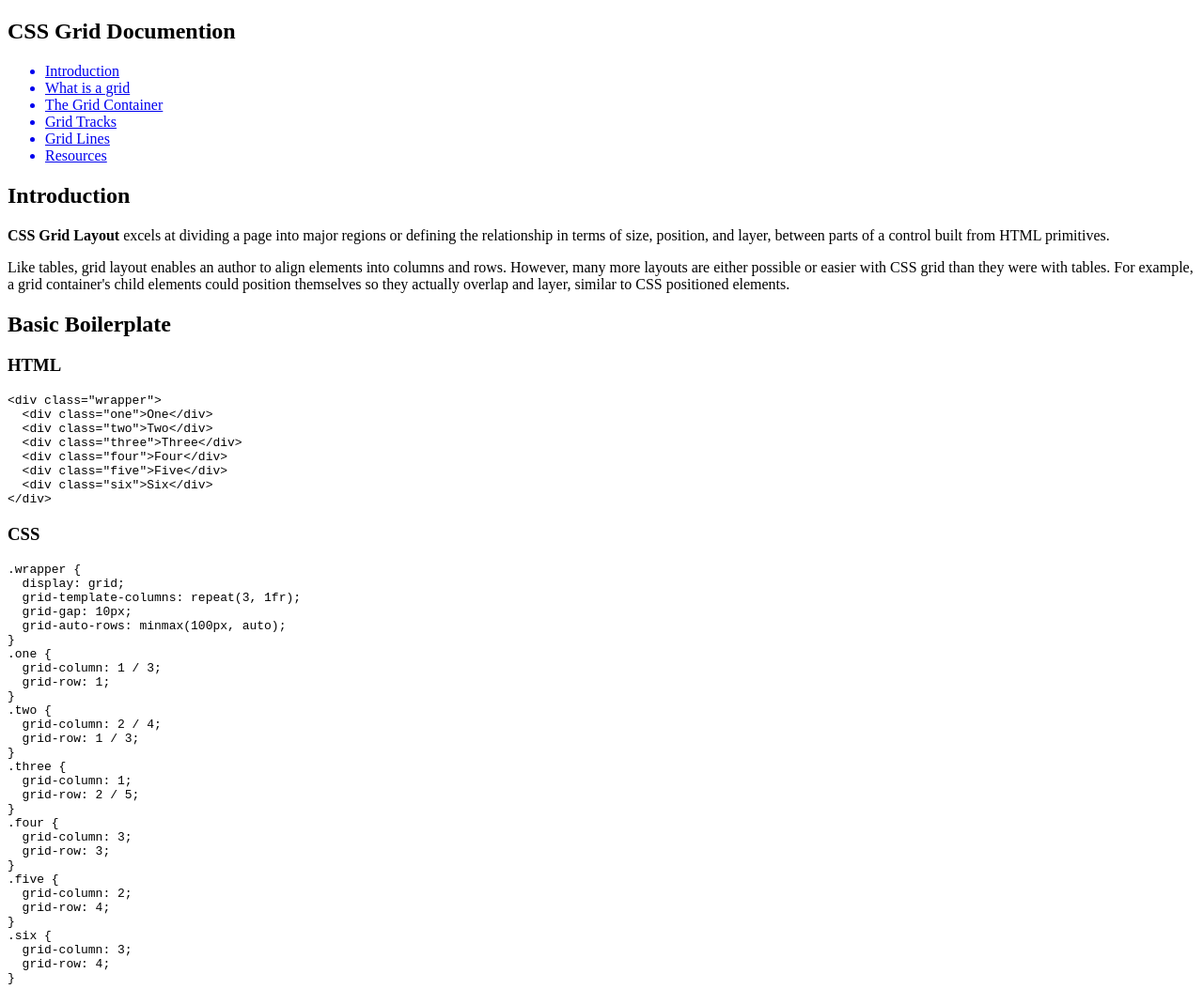
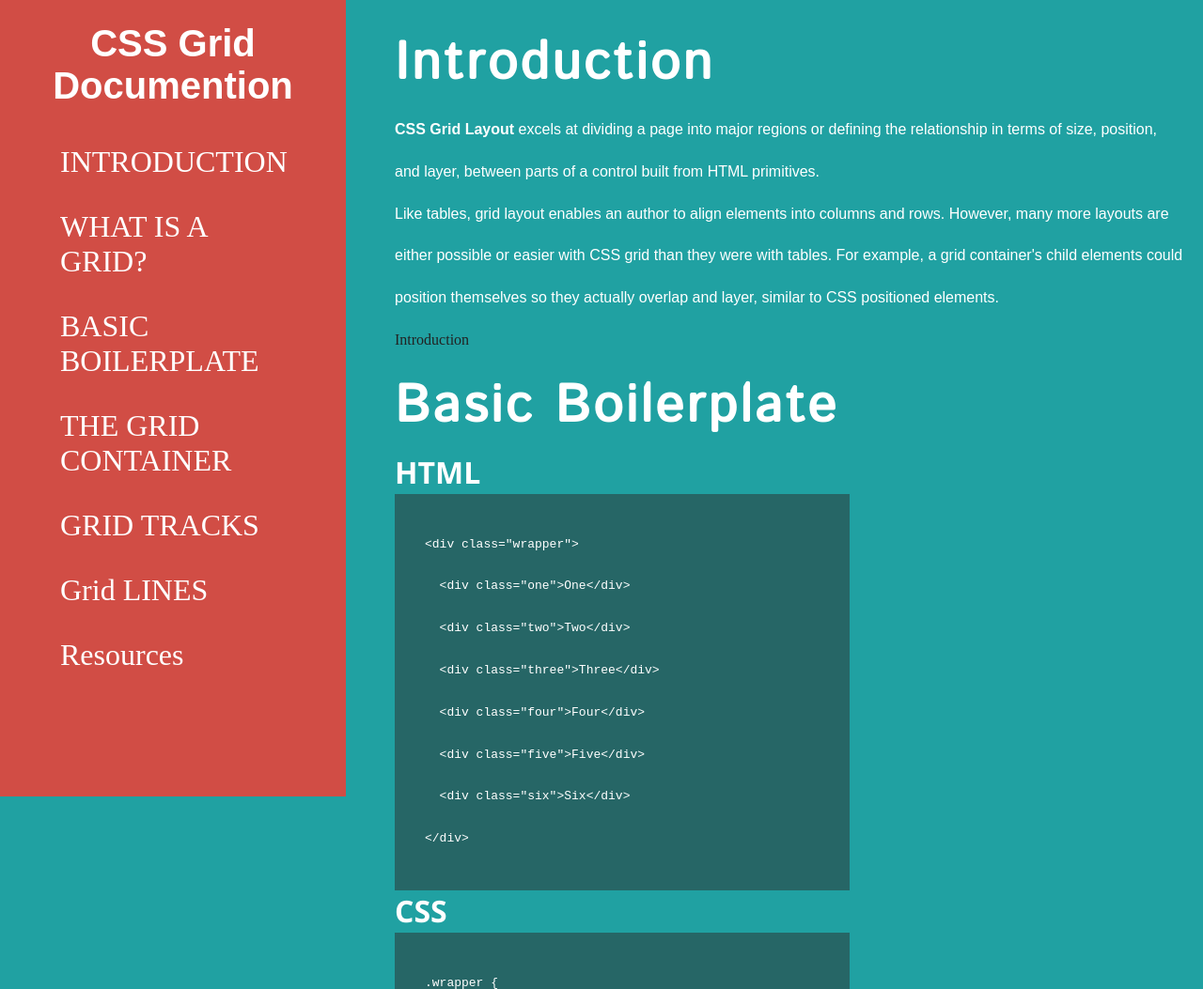
Before and after one commit to MarkJamin/Technical-Documentation-Page---FCC, a website: page index.html in a window 1280 px wide. Shown: the top 1053 px of the page at 94% size. Drawn offline with nearby package versions, Linux system fonts and the light colour scheme; a web font is replaced by a local one.

Commit message:
index / css complete

```diff
--- a/index.html
+++ b/index.html
@@ -4,34 +4,44 @@
   <meta charset="UTF-8">
   <meta name="viewport" content="width=device-width, initial-scale=1.0">
   <meta http-equiv="X-UA-Compatible" content="ie=edge">
+
+  <link rel="stylesheet" href="/dist/css/main.min.css">
 <title>Technical Documentation Page</title>
 </head>
 <body>
   <nav id="navbar">
   <header>
-    <h2>CSS Grid Documention</h2>
+    <h1>CSS Grid Documention</h1>
   </header>
-  <ul><a class="nav-link" href="#intro">
-      <li>Introduction</li></a><a class="nav-link" href="#What_is_a_grid">
-      <li>What is a grid</li></a><a class="nav-link" href="#The_Grid_Container">
-      <li>The Grid Container</li></a><a class="nav-link" href="#Grid_Tracks">
-      <li>Grid Tracks</li></a><a class="nav-link" href="#Grid_Lines">
-      <li>Grid Lines</li></a><a class="nav-link" href="#resources">
-      <li>Resources </li></a></ul>
+  <ul>
+      <a class="nav-link" href="#INTRODUCTION">
+      <li>INTRODUCTION</li></a>
+      <a class="nav-link" href="#WHAT_IS_A_GRID?">
+      <li>WHAT IS A GRID?</li></a>
+      <a class="nav-link" href="#BASIC_BOILERPLATE">
+      <li>BASIC BOILERPLATE</li></a>
+      <a class="nav-link" href="#THE_GRID_CONTAINER">
+      <li>THE GRID CONTAINER</li></a>
+      <a class="nav-link" href="#grid_tracks">
+      <li>GRID TRACKS</li></a>
+      <a class="nav-link" href="#grid_lines">
+      <li>Grid LINES</li></a>
+      <a class="nav-link" href="#resources">
+      <li>Resources</li></a>
+  </ul>
 </nav>
 
   <main id="main-doc">
-    <section class="main-section" id="#intro">
+    <section class="main-section" id="INTRODUCTION">
       <header>
         <h2>Introduction</h2>
       </header>
-      <article>
         <p><strong>CSS Grid Layout </strong>excels at dividing a page into major regions or defining the relationship in terms of size, position, and layer, between parts of a control built from HTML primitives.</p>
-        <P>Like tables, grid layout enables an author to align elements into columns and rows. However, many more layouts are either possible or easier with CSS grid than they were with tables. For example, a grid container's child elements could position themselves so they actually overlap and layer, similar to CSS positioned elements.</P>
-      </article>
+        <P>Like tables, grid layout enables an author to align elements into columns and rows. However, many more layouts are either possible or easier with CSS grid than they were with tables. For example, a grid container's child elements could position themselves so they actually overlap and layer, similar to CSS positioned elements.</p>
+    <li><a href="https://developer.mozilla.org/en-US/docs/Web/CSS/CSS_Grid_Layout#Basic_example" target="_blank">Introduction</a></li>
     </section>
-    <section class="main-section" id="What_is_a_grid">
-      <h2>Basic Boilerplate</h2>
+    <section class="main-section" id="BASIC_BOILERPLATE">
+      <header><h2>Basic Boilerplate</h2></header>
       <h3>HTML</h3>
         <code>
           <pre class="brush: html">&lt;div class="wrapper"&gt;
@@ -79,9 +89,10 @@
         </code>
       <h3>The layout</h3>
         <img src="https://i.ibb.co/LtG7s0n/XVQzFO4.jpg" alt="The MDN layout"/>
+    <li><a href="https://developer.mozilla.org/en-US/docs/Web/CSS/CSS_Grid_Layout#Basic_example" target="_blank">Basic Boilerplate</a></li>
     </section>
-    <section class="main-section" id="The_Grid_Container">
-      <h2>What is a grid?</h2>
+    <section class="main-section" id="WHAT_IS_A_GRID?">
+      <header><h2>What is a grid?</h2></header>
       <p>A grid is an intersecting set of horizontal and vertical lines – one set defining columns, and the other, rows. Elements can be placed onto the grid, within these column and row lines. CSS grid layout has the following features:</p>
       <h3>Fixed and flexible track sizes</h3>
       <p>You can create a grid with fixed track sizes – using pixels for example. This sets the grid to the specified pixel which fits to the layout you desire. You can also create a grid using flexible sizes with percentages or with the new <strong>fr</strong> unit designed for this purpose.</p>
@@ -95,9 +106,10 @@
       <p>More than one item can be placed into a grid cell or area and, they can partially overlap each other. This layering may then be controlled with the <span>z-index</span> property.</p>
 
       <p>Grid is a powerful specification that, when combined with other parts of CSS such as <span>flexbox</span>, can help you create layouts that were previously impossible to build in CSS. It all starts by creating a grid in your <strong>grid container</strong>.</p>
+      <li><a href="https://developer.mozilla.org/en-US/docs/Web/CSS/CSS_Grid_Layout/Basic_Concepts_of_Grid_Layout#What_is_a_grid" target="_blank">What is a grid?</a></li>
     </section>
-    <section class="main-section" id="The_Grid_Container">
-      <h2>The Grid container</h2>
+    <section class="main-section" id="THE_GRID_CONTAINER">
+      <header><h2>The Grid container</h2></header>
       <p>We create a grid container by declaring <span>display: grid </span> or <span>display: inline-grid</span> on an element. As soon as we do this, <i>all direct children</i> of that element become <i>grid items</i>.</p>
       <p>In this example, I have a containing div with a class of wrapper and, inside are five child elements.</p>
       <code>
@@ -110,9 +122,11 @@
 &lt;/div&gt;
 </pre>
       </code>
+    <li><a href="https://developer.mozilla.org/en-US/docs/Web/CSS/CSS_Grid_Layout/Basic_Concepts_of_Grid_Layout#Grid_Tracks"
+        target="_blank">The Grid Tracks</a></li>
     </section>
-    <section class="main-section" id="Grid_Tracks">
-      <h2>Grid Tracks</h2>
+    <section class="main-section" id="grid_tracks">
+      <header><h2>Grid Tracks</h2></header>
       <p>We define rows and columns on our grid with the <span>grid-template-columns</span> and <span>grid-template-rows</span> properties. These define grid tracks. A <i>grid track</i> is the space between any two lines on the grid. In the below image you can see a track highlighted – this is the first row track in our grid.</p>
       <p>I can add to our earlier example by adding the grid-template-columns property, then defining the size of the column tracks.</p>
       <p>I have now created a grid with three 200-pixel-wide column tracks. The child items will be laid out on this grid one in each grid cell.</p>
@@ -128,16 +142,13 @@
 </pre>
       </code>
 
-      <code>
-        <pre class="brush: css">.wrapper {
-  display: grid;
-  grid-template-columns: 200px 200px 200px;
-}
-</pre>
-
 <br>
 
 <pre class="brush: css">
+.wrapper {
+display: grid;
+grid-template-columns: 200px 200px 200px;
+}
 
 .wrapper {
   border: 2px solid #f76707;
@@ -153,17 +164,21 @@
   color: #d9480f;
 }
 </pre>
-      <img src="https://i.ibb.co/R9QLHLX/42114955804-b27c7ce939-b.jpg" alt="Grid Tracks">
       </code>
+      <br>
+      <img src="https://i.ibb.co/R9QLHLX/42114955804-b27c7ce939-b.jpg" alt="Grid Tracks" />
+
+      <li><a href=""https://developer.mozilla.org/en-US/docs/Web/CSS/CSS_Grid_Layout/Basic_Concepts_of_Grid_Layout#The_Grid_container" target="_blank">The Grid Container</a></li>
+
     </section>
-    <section class="main-section" id="Grid_Lines">
-      <h2>Grid Lines</h2>
+    <section class="main-section" id="grid_lines">
+      <header><h2>Grid Lines</h2></header>
       <p>It should be noted that when we define a grid we define the grid tracks, not the lines. Grid then gives us numbered lines to use when positioning items. In our three column, two row grid we have four column lines.</p>
       <p>Lines are numbered according to the writing mode of the document. In a left-to-right language, line 1 is on the left-hand side of the grid. In a right-to-left language, it is on the right-hand side of the grid. Lines can also be named, and we will look at how to do this in a later guide in this series.</p>
       <p>In the following example I am placing the first two items on our three column track grid, using the <span>grid-column-start</span>, <span>grid-column-end</span>, <span>grid-row-start</span> and <span>grid-row-end</span> properties. Working from left to right, the first item is placed against column line 1, and spans to column line 4, which in our case is the far-right line on the grid. It begins at row line 1 and ends at row line 3, therefore spanning two row tracks.</p>
       <p>The second item starts on grid column line 1, and spans one track. This is the default so I do not need to specify the end line. It also spans two row tracks from row line 3 to row line 5. The other items will place themselves into empty spaces on the grid.</p>
+      <img src="https://i.ibb.co/48nv9f8/42114955744-518ea67acb-b.jpg" alt="Grid Lines">
 
-      <img src="https://i.ibb.co/48nv9f8/42114955744-518ea67acb-b.jpg" alt="Grid Lines">
   <code>
 <pre class="brush: html">&lt;div class="wrapper"&gt;
   &lt;div class="box1"&gt;One&lt;/div&gt;
@@ -196,11 +211,14 @@
 }
 </pre>
   </code>
-
+  <li><a href="https://developer.mozilla.org/en-US/docs/Web/CSS/CSS_Grid_Layout/Basic_Concepts_of_Grid_Layout#Grid_lines" target="_blank">The Grid Lines</a></li>
     </section>
     <section class="main-section" id="resources">
+      <header><h2>Resources</h2></header>
       <p>All the documentation and images on this page is taken from <a href="https://developer.mozilla.org/en-US/docs/Web/CSS/CSS_Grid_Layout" target="_blank">MDN</a></p>
     </section>
   </main>
+  <script src="https://cdn.freecodecamp.org/testable-projects-fcc/v1/bundle.js"></script>
 </body>
+
 </html>
--- a/main.scss
+++ b/main.scss
@@ -0,0 +1,150 @@
+@import url('https://fonts.googleapis.com/css?family=Duru+Sans|Istok+Web|Montserrat 800|Open+Sans:400,400i,700');
+/*
+
+    font-family: 'Montserrat', sans-serif;
+
+    font-family: 'Istok Web', sans-serif;
+
+    font-family: 'Duru Sans', sans-serif;
+
+    font-family: 'Open Sans', sans-serif;
+
+*/
+
+// Typography ~~~
+
+* {
+  margin: 0;
+}
+
+h1 {
+  font-family: 'Montserrat', sans-serif;
+  font-size: 1.5rem;
+}
+
+h2 {
+  font-family: 'Istok Web', sans-serif;
+  font-size: 3.5rem;
+  letter-spacing: 0.2rem;
+  line-height: 6rem;
+}
+
+h3 {
+  font-family: 'Open Sans', sans-serif;
+  font-size: 2rem;
+}
+
+p {
+  font-family: 'Duru Sans', sans-serif;
+  font-size: 1em;
+}
+
+span {
+  background-color: yellow;
+  color: #222;
+}
+
+body {
+  display: grid;
+  grid-template-areas: "navbar main";
+  grid-template-columns: 400px 1fr;
+  overflow-x: hidden;
+  background: rgb(32, 161, 162);
+  background: linear-gradient(140deg, rgba(32, 161, 162, 1) 25%,50%, rgba(209, 77, 69, 1) 75%, rgba(104, 56, 28, 1) 100%);
+  color: #fff;
+}
+
+// Nav ~~
+
+nav {
+  grid-area: navbar;
+  background: #D14D45;
+  padding: 1.5rem;
+  position: fixed;
+  height: 100vh;
+  width: 320px;
+
+  h1 {
+    font-size: 2.5rem;
+    text-align: center;
+    font-weight: 800;
+  }
+
+  ul {
+    padding: 1.5rem;
+    margin: 0;
+    border: 0;
+    list-style-type: none;
+    font-size: 2rem;
+
+  li {
+    padding: 0.5em;
+  }
+
+    .nav-link, li {
+      text-decoration: none;
+      color: #fff;
+      transition: background-color 0.1s ease-out;
+
+      &:hover {
+        background-color: #222;
+      }
+    }
+  }
+}
+
+#main-doc {
+  grid-area: main;
+  padding: 20px;
+}
+
+.main-section > * {
+  line-height: 2.8rem;
+}
+
+pre {
+  background-color: rgba(44, 44, 44, 0.5);
+  width: 50%;
+  padding: 2rem;
+}
+
+section > li,
+a:visited,
+a:link {
+  color: #222;
+  text-decoration: none;
+  list-style-type: none;
+}
+
+@media (max-width: 769px) {
+  body {
+    grid-template-areas:
+      "navbar"
+      "main";
+  }
+
+  #navbar {
+    grid-area: navbar;
+    width: 100vw;
+    max-height: 250px;
+    position: relative;
+
+    ul,
+    li {
+      font-size: 1.5rem;
+      display: inline-block;
+    }
+  }
+
+  img {
+    width: auto;
+    margin: 0;
+  }
+
+  pre {
+    background-color: rgba(44, 44, 44, 0.5);
+    width: 100%;
+    padding: 2rem;
+  }
+
+}
```
Also changed, not shown: dist/css/main.min.css, 1 other file.
